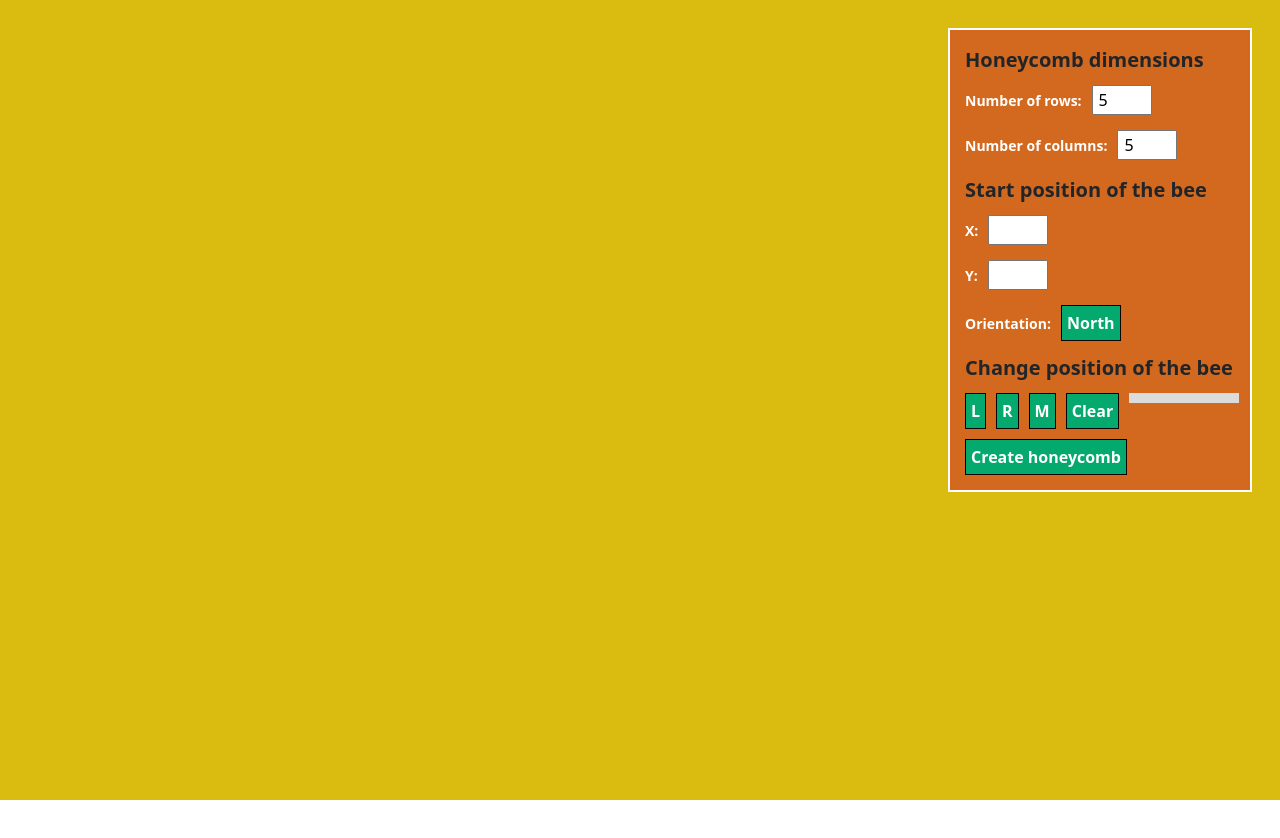
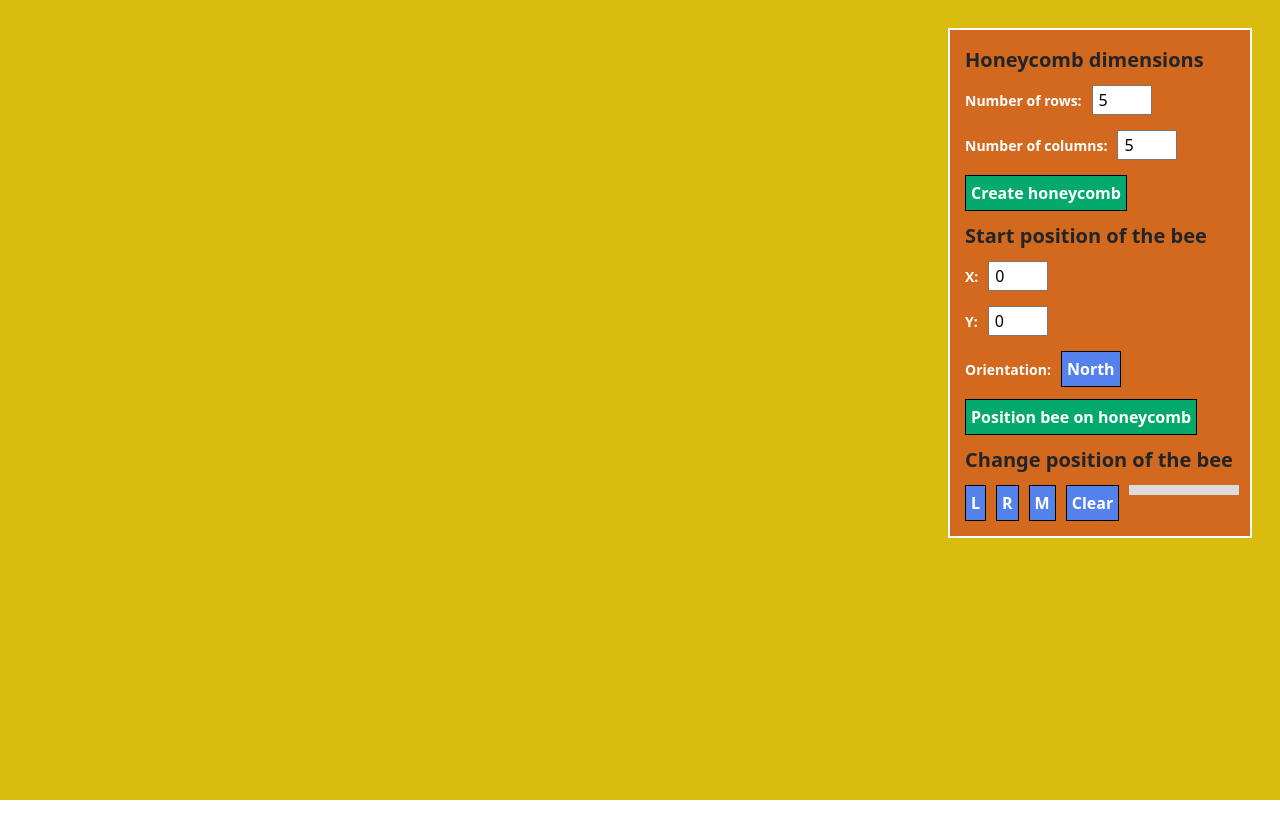
Before and after one commit to GabrielEGonzalez97/Honeycomb_Compass, an Angular app in the folder code/: page / in a window 1280 px wide. Shown: the top 838 px of the page. Built offline with nearby package versions, Linux system fonts and the light colour scheme.

Commit message:
the user can put the bee in the honeycomb

```diff
--- a/code/src/app/components/honeycomb/honeycomb.component.css
+++ b/code/src/app/components/honeycomb/honeycomb.component.css
@@ -6,16 +6,17 @@ body, html {
     position: absolute;
     background-color: rgb(218, 187, 16);
     width: 100%;
-    height: 100vh;
+    height: 100%;
 }
 
 .div_honeycomb {
     position: absolute;
     width: 1500px;
     height: 880px;
-    overflow: auto;
     top: 30px;
     left: 30px;
+    overflow-x: auto;
+    overflow-y: auto;
 }
 
 .div_controls_honeycomb {
@@ -32,9 +33,8 @@ body, html {
 table {
     position: relative;
     float: left;
-    width : 100vw;
-    overflow-x: auto;
-    overflow-y: auto;
+    width : 100%;
+    height: 100%;
 }
 
 .cell {
@@ -84,7 +84,7 @@ table {
     margin: 5px;
 }
 
-.button_size_honeycomb {
+.button_principal {
     position: relative;
     background-color: #04AA6D;
     border: 1px solid black;
@@ -93,3 +93,13 @@ table {
     padding: 5px;
     margin: 5px;
 }
+
+.button_options {
+    position: relative;
+    background-color: rgb(84, 129, 236);
+    border: 1px solid black;
+    font-weight: bold;
+    color: white;
+    padding: 5px;
+    margin: 5px;
+}
--- a/code/src/app/components/honeycomb/honeycomb.component.html
+++ b/code/src/app/components/honeycomb/honeycomb.component.html
@@ -1,7 +1,7 @@
 <body>
     <div class="div_principal">
         <div class="div_honeycomb">
-            <table class="table">
+            <table id="honeycomb">
                 <tr *ngFor="let col of rowArray; index as i">
                     <td class="cell" *ngFor="let col of colArray; index as j"></td>
                 </tr>
@@ -11,78 +11,35 @@
             <label class="label_title">Honeycomb dimensions</label>
             <div display= inline>
                 <label class="label_options">Number of rows:</label>
-                <input [(ngModel)]="rows" class="input_dimensions_honeycomb" type="number" min="0" max ="300"
-                onKeyUp=
-                "
-                    if(this.value > 300)
-                    {
-                        this.value = '300';
-                    }
-                    else if(this.value < 0)
-                    {
-                        this.value = '0';
-                    }
-                ">
+                <input [(ngModel)]="rows" class="input_dimensions_honeycomb" type="number" (keyup)="checkHoneycombDimensionsXFront($event)" (click)="checkHoneycombDimensionsXFront($event)">
             </div>
             <div display= inline>
                 <label class="label_options">Number of columns:</label>
-                <input [(ngModel)]="columns" class="input_dimensions_honeycomb" type="number" min="0" max ="300"
-                onKeyUp=
-                "
-                    if(this.value > 300)
-                    {
-                        this.value = '300';
-                    }
-                    else if(this.value < 0)
-                    {
-                        this.value = '0';
-                    }
-                ">
+                <input [(ngModel)]="columns" class="input_dimensions_honeycomb" type="number" (keyup)="checkHoneycombDimensionsYFront($event)" (click)="checkHoneycombDimensionsYFront($event)">
             </div>
+            <button (click)="setShapeHoneycomb()" class="button_principal" type="button">Create honeycomb</button>
             <label class="label_title">Start position of the bee</label>
             <div display= inline>
                 <label class="label_options">X:</label>
-                <input class="input_dimensions_honeycomb" type="number" min="0" max ="300"
-                onKeyUp=
-                "
-                    if(this.value > 300)
-                    {
-                        this.value = '300';
-                    }
-                    else if(this.value < 0)
-                    {
-                        this.value = '0';
-                    }
-                ">
+                <input [(ngModel)]="x" class="input_dimensions_honeycomb" type="number" (keyup)="checkPositionXBee($event)" (click)="checkPositionXBee($event)">
             </div>
             <div display= inline>
                 <label class="label_options">Y:</label>
-                <input class="input_dimensions_honeycomb" type="number" min="0" max ="300"
-                onKeyUp=
-                "
-                    if(this.value > 300)
-                    {
-                        this.value = '300';
-                    }
-                    else if(this.value < 0)
-                    {
-                        this.value = '0';
-                    }
-                ">
+                <input [(ngModel)]="y" class="input_dimensions_honeycomb" type="number" (keyup)="checkPositionYBee($event)" (click)="checkPositionYBee($event)">
             </div>
             <div display= inline>
                 <label class="label_options">Orientation:</label>
-                <button (click)="setCardinality()" class="button_size_honeycomb" type="button">{{cardinality}}</button>
+                <button (click)="setCardinality()" class="button_options" type="button">{{cardinality}}</button>
             </div>
+            <button (click)="positionBee()" class="button_principal" type="button">Position bee on honeycomb</button>
             <label class="label_title">Change position of the bee</label>
             <div display= block>
-                <button (click)="setWhereIsHeading('L')" class="button_size_honeycomb" type="button">L</button>
-                <button (click)="setWhereIsHeading('R')" class="button_size_honeycomb" type="button">R</button>
-                <button (click)="setWhereIsHeading('M')" class="button_size_honeycomb" type="button">M</button>
-                <button (click)="clearWhereIsHeading()" class="button_size_honeycomb" type="button">Clear</button>
+                <button (click)="setWhereIsHeading('L')" class="button_options" type="button">L</button>
+                <button (click)="setWhereIsHeading('R')" class="button_options" type="button">R</button>
+                <button (click)="setWhereIsHeading('M')" class="button_options" type="button">M</button>
+                <button (click)="clearWhereIsHeading()" class="button_options" type="button">Clear</button>
                 <label class="label_change_position">{{whereIsHeading}}</label>
             </div>
-            <button (click)="setShapeHoneycomb()" class="button_size_honeycomb" type="button">Create honeycomb</button>
         </div>
     </div>
 </body>
--- a/code/src/app/components/honeycomb/honeycomb.component.ts
+++ b/code/src/app/components/honeycomb/honeycomb.component.ts
@@ -8,10 +8,14 @@ import { Component, Input } from '@angular/core';
 export class HoneycombComponent {
   colArray : number[] = [];
   rowArray: number[] = [];
+  min = 0;
+  max = 100;
+  rows = 5;
   columns = 5;
-  rows = 5;
-  min = 0;
-  max = 300;
+  x = 0;
+  y = 0;
+  oldX = 0;
+  oldY = 0;
   cardinality = "North";
   whereIsHeading = "";
 
@@ -19,7 +23,6 @@ export class HoneycombComponent {
 
   setShapeHoneycomb()
   {
-    this.checkHoneycombDimensions();
     this.colArray = [];
     this.rowArray = [];
     for(let i = 0; i < this.columns; i++)
@@ -32,24 +35,59 @@ export class HoneycombComponent {
     }
   }
 
-  private checkHoneycombDimensions()
+  checkHoneycombDimensionsXFront(e: any)
   {
-    if(this.rows < this.min)
+    if(e.target.value < this.min)
     {
+      e.target.value = this.min;
       this.rows = this.min;
     }
-    else if(this.rows > this.max)
+    else if(e.target.value > this.max)
     {
+      e.target.value = this.max;
       this.rows = this.max;
     }
+  }
 
-    if(this.columns < this.min)
+  checkHoneycombDimensionsYFront(e: any)
+  {
+    if(e.target.value < this.min)
     {
+      e.target.value = this.min;
       this.columns = this.min;
     }
-    else if(this.columns > this.max)
+    else if(e.target.value > this.max)
     {
+      e.target.value = this.max;
       this.columns = this.max;
+    }
+  }
+
+  checkPositionXBee(e: any)
+  {
+    if(e.target.value < this.min)
+    {
+      e.target.value = this.min;
+      this.x = this.min;
+    }
+    else if(e.target.value >= this.rows)
+    {
+      e.target.value = this.rows - 1;
+      this.x = this.rows - 1;
+    }
+  }
+
+  checkPositionYBee(e: any)
+  {
+    if(e.target.value < this.min)
+    {
+      e.target.value = this.min;
+      this.y = this.min;
+    }
+    else if(e.target.value >= this.columns)
+    {
+      e.target.value = this.columns - 1;
+      this.y = this.columns - 1;
     }
   }
 
@@ -82,4 +120,14 @@ export class HoneycombComponent {
   {
     this.whereIsHeading = "";
   }
+
+  positionBee()
+  {
+    var dir = 'https://i.postimg.cc/2yZXhh5n/bee.png';
+    var table = window.document.getElementById("honeycomb")! as HTMLTableElement;
+    table.rows[this.oldX].cells[this.oldY].setAttribute("style", "background-image: none");
+    table.rows[this.x].cells[this.y].setAttribute("style", "background-image: url(" + dir + ");background-repeat: no-repeat;background-position: center; background-size: contain");
+    this.oldX = this.x;
+    this.oldY = this.y;
+  }
 }
```
